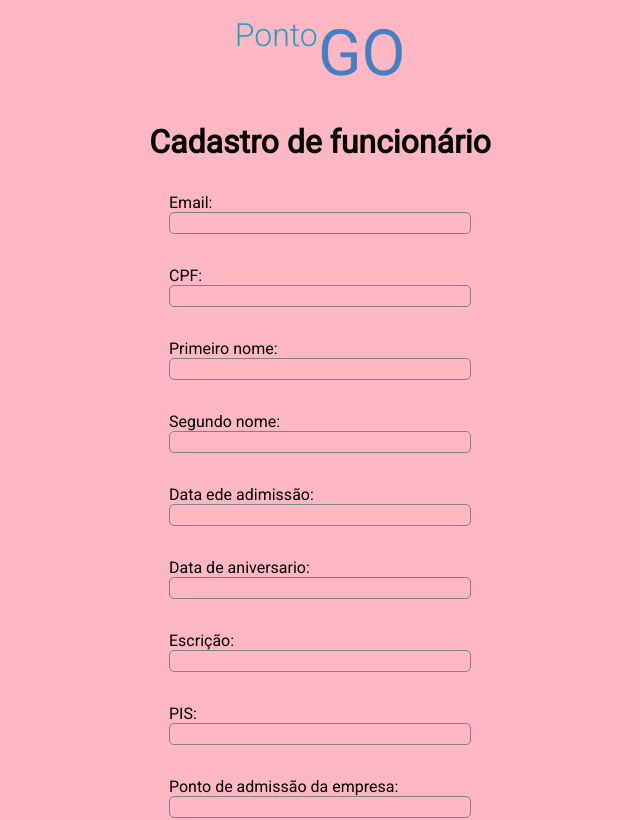
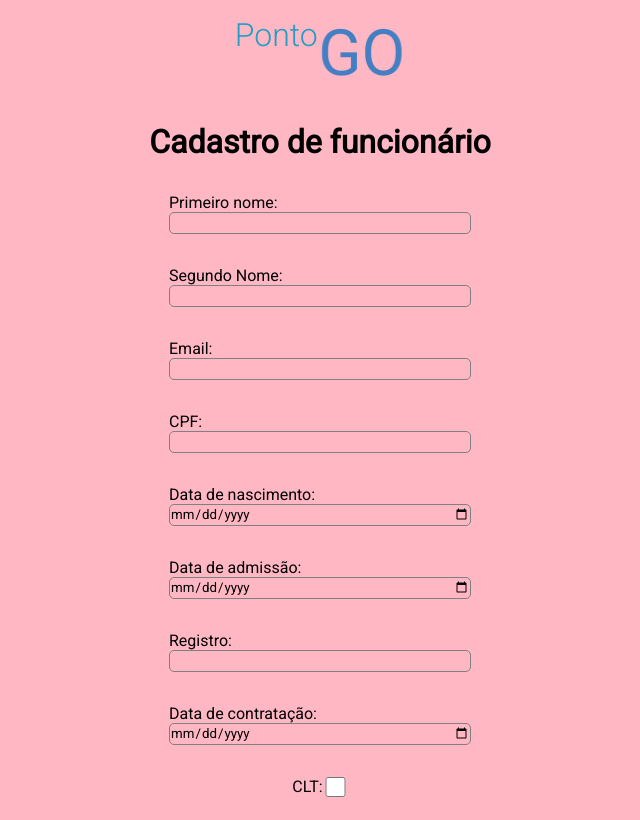
Before and after one commit to mascou9090/ponto-go-teste, a React (Create React App) app: page /employees in a window 1280 px wide. Shown: the top 820 px of the page, without its empty margins (320-960 px from the left). Built offline with nearby package versions, Linux system fonts and the light colour scheme.

Commit message:
Conexões com api estabelecidas com sucesso.

```diff
--- a/src/componets/Rcompany/index.jsx
+++ b/src/componets/Rcompany/index.jsx
@@ -1,9 +1,10 @@
-import React, { useEffect, useState } from "react";
+import React, { useState } from "react";
 import { FormCompany } from "./style";
 import { useForm } from "react-hook-form";
 import { yupResolver } from "@hookform/resolvers/yup";
 import * as yup from "yup";
 
+//Schema de validações de formulário
 const schema = yup
   .object({
     name: yup
@@ -23,13 +24,17 @@ const schema = yup
     cnpj: yup
       .string()
       .min(11, "O número precisa ter 11 digitos")
-      .max(11, "O número precisa ter 11 digitos")
+      .max(14, "O número precisa ter 14 digitos")
       .required("Campo obrigatorio"),
     socialreason: yup.string().required(),
   })
   .required();
 
+const url = "https://pontogo-api.herokuapp.com/register-company";
+
 function Companys() {
+  const [company, setCompany] = useState(null);
+  //Paramentros do useForm
   const {
     register,
     handleSubmit,
@@ -38,22 +43,23 @@ function Companys() {
     resolver: yupResolver(schema),
   });
 
-  const [company, setCompany] = useState(null);
 
   const onSubmit = (data) => {
+    console.log(data);
     setCompany(data);
-  };
-
-  useEffect(() => {
-    fetch('https://pontogo-api.herokuapp.com/register-company',{
-      method: 'POST',
-      header: {
-        'Content-Type': 'application/json;',
-        Authentication: '8888-8888-8888-8888-8888',
+    console.log(company);
+    fetch(url, {
+      method: "POST",
+      headers: {
+        "Authorization": "E09FBC2D-C866-4FEF-94F5-CD5738418454",
+        "Content-Type": "application/json",
       },
       body: JSON.stringify(company),
     })
-  },[company]);
+      .then((r) => r.json())
+      .then((r) => console.log(r))
+      .catch((error) => console.log(error));
+  };
 
   return (
     <div>
@@ -62,46 +68,29 @@ function Companys() {
         <form onSubmit={handleSubmit(onSubmit)}>
           <label>
             Nome:
-            <input
-              type="text"
-              {...register("name")}
-            />
+            <input type="text" {...register("name")} />
             {<span>{errors.name?.message}</span>}
           </label>
           <label>
             Telefone:
-            <input
-              type="text"
-              {...register("phone")}
-            />
+            <input type="text" {...register("phone")} />
             {<span>{errors.phone?.message}</span>}
           </label>
           <label>
             Email:
-            <input
-              type="text"
-              {...register("email", { required: true })}
-            />
+            <input type="text" {...register("email")} />
             {<span>{errors.email?.message}</span>}
           </label>
           <label>
             CNPJ:
-            <input
-              type="text"
-              {...register("cnpj", { required: true })}
-            />
+            <input type="text" {...register("cnpj")} />
             {<span>{errors.cnpj?.message}</span>}
           </label>
           <label>
             Razão Social:
-            <input
-              type="text"
-              {...register("socialreason")}
-            />
+            <input type="text" {...register("socialreason")} />
           </label>
-          <button type="submit">
-            Cadastrar
-          </button>
+          <button type="submit">Cadastrar</button>
         </form>
       </FormCompany>
     </div>
--- a/src/componets/Remploees/index.jsx
+++ b/src/componets/Remploees/index.jsx
@@ -1,61 +1,131 @@
-import React, { useEffect, useState } from "react";
+import React, { useState } from "react";
 import { FormEmployees } from "./style";
+import { useForm } from "react-hook-form";
+import { yupResolver } from "@hookform/resolvers/yup";
+import * as yup from "yup";
 
-function Employees() {
-  //const [email, setEmail] = useState();
+//Schema de validações de formulário
+const schema = yup
+  .object({
+    firstname: yup
+      .string()
+      .min(3, "O nome precisa ser maior que 3 digitos")
+      .max(30, "O nome precisa ter 30 digitos")
+      .required("O nome é obrigatorio"),
+    lastname: yup
+      .string()
+      .min(3, "O nome precisa ser maior que 3 digitos")
+      .max(30, "O nome precisa ter 30 digitos")
+      .required("O nome é obrigatorio"),
+    email: yup
+      .string()
+      .email("Digite um email válido")
+      .required("O email é obrigatorio"),
+    cpf: yup
+      .string()
+      .min(11, "O número precisa ter 11 digitos")
+      .max(11, "O número precisa ter 11 digitos")
+      .required("Campo obrigatorio"),
+    birthday: yup.date().required("Informe uma data válida"),
+    admissionDate: yup.date("Informe uma data válida").required("Campo obrigatório"),
+    register: yup.string(),
+    companyAdmissionDate: yup.date("Informe uma data válida").required("Campo obrigatório"),
+    clt: yup.boolean()
+  })
+  .required();
 
+function Companys() {
+  const [company, setCompany] = useState(null);
 
-
-
+  // Parans ReactForm
+  const {
+    register,
+    handleSubmit,
+    formState: { errors },
+  } = useForm({
+    resolver: yupResolver(schema),
+  });
+  const onSubmit = (data) => {
+    try {
+      setCompany(data);
+      console.log(company);
+    } catch(err) {
+      console.log(err, 'err')
+    }
+/*
+    fetch("https://pontogo-api.herokuapp.com/register-company", {
+      method: "POST",
+      headers: {
+        Authorization: "E09FBC2D-C866-4FEF-94F5-CD5738418454",
+        "Content-type": "application/json; charset=UTF-8",
+      },
+      body: JSON.stringify(company),
+    })
+      .then((response) => response.json())
+      .then((result) => console.log(result))
+      .catch((error) => console.log("error", error)); */
+  };
 
   return (
+    <div>
       <FormEmployees>
         <h1>Cadastro de funcionário</h1>
-          <form>
+        <form onSubmit={handleSubmit(onSubmit)}>
+          <label>
+            Primeiro nome:
+            <input type="text" {...register("firstname")} />
+            {<span>{errors.firstname?.message}</span>}
+          </label>
+          <label>
+            Segundo Nome:
+            <input type="text" {...register("lastname")} />
+            {<span>{errors.lastname?.message}</span>}
+          </label>
           <label>
             Email:
-              <input type="text" />
+            <input type="text" {...register("email")} />
+            {<span>{errors.email?.message}</span>}
           </label>
           <label>
             CPF:
-              <input type="text" />
+            <input type="text" {...register("cpf")} />
+            {<span>{errors.cpf?.message}</span>}
           </label>
           <label>
-              Primeiro nome:
-              <input type="text" />
+            Data de nascimento:
+            <input type="date" {...register("birthday")} />
+            {<span>{errors.birthday?.message}</span>}
           </label>
           <label>
-              Segundo nome:
-              <input type="text" />
+            Data de admissão:
+            <input type="date" {...register("admissionDate")} />
+            {<span>{errors.admissionDate?.message}</span>}
           </label>
           <label>
-              Data ede adimissão:
-              <input type="text" />
+            Registro:
+            <input type="text" {...register("register")} />
+            {<span>{errors.register?.message}</span>}
           </label>
           <label>
-              Data de aniversario:
-              <input type="text" />
+            Data de contratação:
+            <input type="date" {...register("companyAdmissionDate")} />
+            {<span>{errors.companyAdmissionDate?.message}</span>}
           </label>
-            <label>
-              Escrição:
-              <input type="text" />
+          <div>
+            <label style={{ flexDirection: "row" }}>
+             CLT:
+              <input
+                style={{ width: "25px" }}
+                type="checkbox"
+                {...register("clt")}
+              />
             </label>
-            <label>
-              PIS:
-              <input type="email" />
-            </label>
-            <label>
-              Ponto de admissão da empresa:
-              <input type="text" />
-            </label>
-            <label>
-              CLT:
-              <input type="check" />
-            </label>
+          </div>
           <button type="submit">Cadastrar</button>
         </form>
       </FormEmployees>
+    </div>
   );
 }
 
-export default Employees;
+export default Companys;
--- a/src/componets/Remploees/style.js
+++ b/src/componets/Remploees/style.js
@@ -7,5 +7,6 @@ export const FormEmployees = styled(FormCompany)`
   }
   button {
     width: 320px;
+    margin-bottom: 2rem;
   }
 `;
```
Lines whose indentation alone changed are shown as unchanged.
